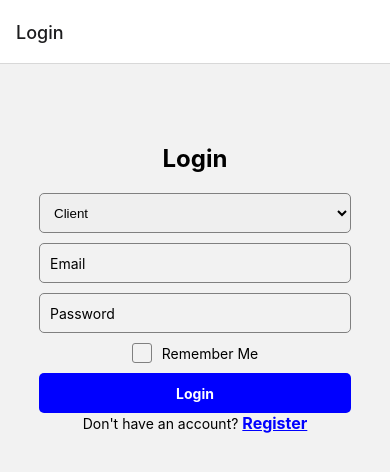
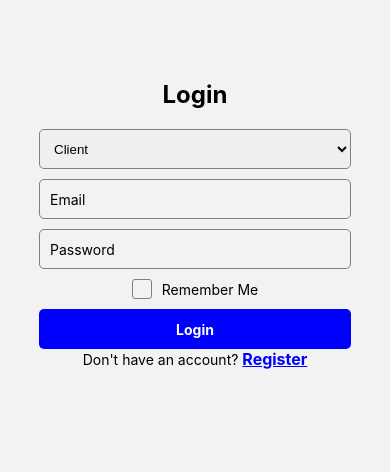
Before and after one commit to cmleo/FoodRunner-Client, a React Native app: screen / in a window 390 px wide. Shown: the top 472 px of the page. Built offline with nearby package versions, Linux system fonts and the light colour scheme.

Commit message:
created separated functional component for navigation

```diff
--- a/App.js
+++ b/App.js
@@ -1,22 +1,6 @@
-import { NavigationContainer } from '@react-navigation/native';
 import React from 'react';
-import LoginScreen from './src/screens/Login/LoginScreen';
-import RegisterScreen from './src/screens/Register/RegisterScreen';
-import HomeScreen from './src/screens/Home/HomeScreen';
-import { createNativeStackNavigator } from '@react-navigation/native-stack';
-import Dashboard from './src/components/Dashboard/Dashboard';
+import Navigation from './navigation';
 
 export default function App() {
-	const Stack = createNativeStackNavigator();
-
-	return (
-		<NavigationContainer>
-			<Stack.Navigator>
-				<Stack.Screen name='Login' component={LoginScreen} />
-				<Stack.Screen name='Register' component={RegisterScreen} />
-				<Stack.Screen name='Home' component={HomeScreen} />
-				<Stack.Screen name='Dashboard' component={Dashboard} />
-			</Stack.Navigator>
-		</NavigationContainer>
-	);
+	return <Navigation />;
 }
--- /dev/null
+++ b/navigation.js
@@ -0,0 +1,26 @@
+import React from 'react';
+import { NavigationContainer } from '@react-navigation/native';
+import { createNativeStackNavigator } from '@react-navigation/native-stack';
+import LoginScreen from './src/screens/Login/LoginScreen';
+import RegisterScreen from './src/screens/Register/RegisterScreen';
+import HomeScreen from './src/screens/Home/HomeScreen';
+import Dashboard from './src/components/Dashboard/Dashboard';
+
+const Stack = createNativeStackNavigator();
+
+export default function Navigation() {
+	return (
+		<NavigationContainer>
+			<Stack.Navigator
+				screenOptions={{
+					headerShown: false,
+				}}
+			>
+				<Stack.Screen name='Login' component={LoginScreen} />
+				<Stack.Screen name='Register' component={RegisterScreen} />
+				<Stack.Screen name='Home' component={HomeScreen} />
+				<Stack.Screen name='Dashboard' component={Dashboard} />
+			</Stack.Navigator>
+		</NavigationContainer>
+	);
+}
```
